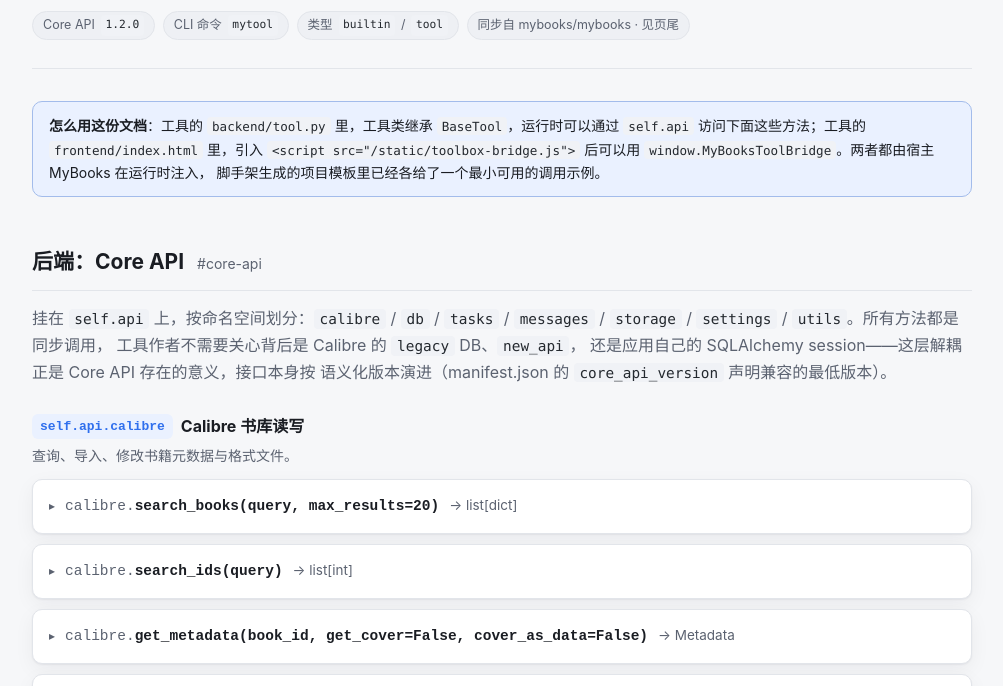
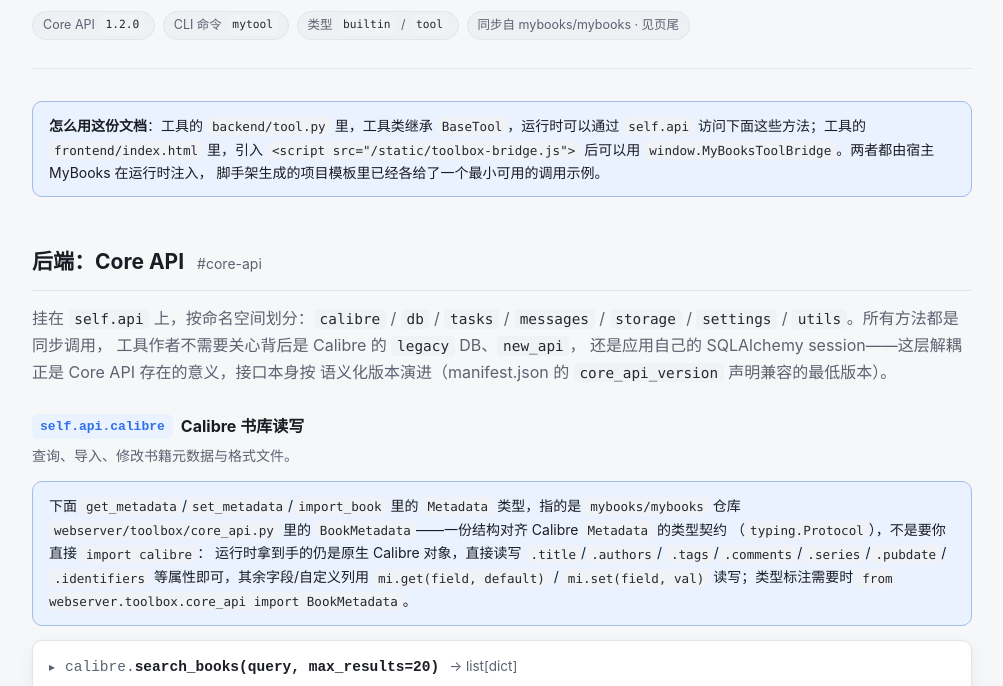
Before and after one commit to PoxenStudio/tools_builder, a website: page docs/index.html in a window 1280 px wide. Shown: the part 248-934 px from the top of the page, without its empty margins (138-1141 px from the left). Drawn offline with Linux system fonts and the light colour scheme.

Commit message:
补充MetaData定义

```diff
--- a/docs/index.html
+++ b/docs/index.html
@@ -277,6 +277,18 @@
 
     <h3 class="ns"><span class="ns-tag">self.api.calibre</span> Calibre 书库读写</h3>
     <p class="ns-desc">查询、导入、修改书籍元数据与格式文件。</p>
+    <div class="note">
+      下面 <code>get_metadata</code>/<code>set_metadata</code>/<code>import_book</code>
+      里的 <code>Metadata</code> 类型，指的是
+      <code>mybooks/mybooks</code> 仓库 <code>webserver/toolbox/core_api.py</code> 里的
+      <code>BookMetadata</code>——一份结构对齐 Calibre <code>Metadata</code> 的类型契约
+      （<code>typing.Protocol</code>），不是要你直接 <code>import calibre</code>：
+      运行时拿到手的仍是原生 Calibre 对象，直接读写 <code>.title</code>/<code>.authors</code>/
+      <code>.tags</code>/<code>.comments</code>/<code>.series</code>/<code>.pubdate</code>/
+      <code>.identifiers</code> 等属性即可，其余字段/自定义列用 <code>mi.get(field, default)</code>
+      / <code>mi.set(field, val)</code> 读写；类型标注需要时
+      <code>from webserver.toolbox.core_api import BookMetadata</code>。
+    </div>
 
     <details class="method">
       <summary><span class="sig"><span class="ns-prefix">calibre.</span>search_books(query, max_results=20)</span>
@@ -299,7 +311,7 @@
 
     <details class="method">
       <summary><span class="sig"><span class="ns-prefix">calibre.</span>get_metadata(book_id, get_cover=False, cover_as_data=False)</span>
-        <span class="one-line">→ Metadata</span></summary>
+        <span class="one-line">→ BookMetadata</span></summary>
       <div class="body">
         <p>返回指定书籍的 Calibre <code>Metadata</code> 对象。</p>
         <table class="params">
@@ -314,7 +326,7 @@
     <details class="method">
       <summary><span class="sig"><span class="ns-prefix">calibre.</span>set_metadata(book_id, mi, force_changes=True)</span>
         <span class="one-line">→ None</span></summary>
-      <div class="body"><p>写回书籍元数据；<code>mi</code> 是一个 <code>Metadata</code> 对象（可以从 <code>get_metadata</code> 拿到后原地修改再传回）。</p></div>
+      <div class="body"><p>写回书籍元数据；<code>mi</code> 是一个 <code>BookMetadata</code> 对象（可以从 <code>get_metadata</code> 拿到后原地修改再传回）。</p></div>
     </details>
 
     <details class="method">
@@ -349,7 +361,7 @@
         <p>将本地格式文件与给定元数据一并入库，返回新书的 <code>book_id</code>。</p>
         <table class="params">
           <tr><th>参数</th><th>类型</th><th>说明</th></tr>
-          <tr><td><code>mi</code></td><td>Metadata</td><td>要写入的元数据对象</td></tr>
+          <tr><td><code>mi</code></td><td>BookMetadata</td><td>要写入的元数据对象</td></tr>
           <tr><td><code>formats</code></td><td>list[str]</td><td>本地文件绝对路径列表（如 <code>["/tmp/x.epub"]</code>）</td></tr>
         </table>
       </div>
```
